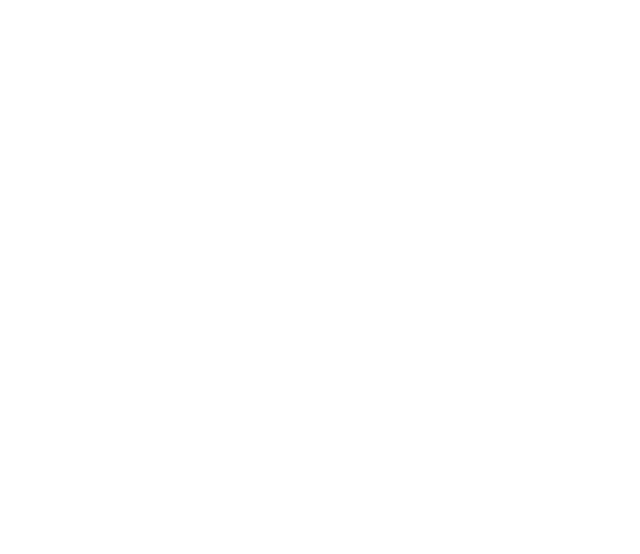
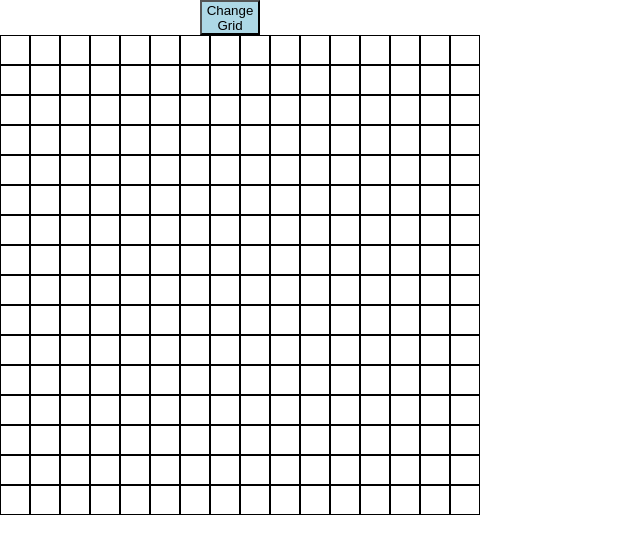
Before and after one commit to heritio/etch-a-sketch, a plain HTML site: page index.html in a window 1280 px wide. Shown: the whole page, without its empty margins (0-640 px from the left). Drawn offline with Linux system fonts and the light colour scheme.

Commit message:
Added functions to create divs and give class for changing color and also eventlistener for changing grid

```diff
--- a/index.html
+++ b/index.html
@@ -3,12 +3,14 @@
 <head>
     <meta charset="UTF-8">
     <meta name="viewport" content="width=device-width, initial-scale=1.0">
-    <title>Document</title>
+    <title>Etch A Sketch</title>
+    <link rel="stylesheet" href="style.css">
 </head>
 <body>
+    <button id="changegrid">Change Grid</button>
+    <div id="container">
+    </div>
 
-
-
-    <script src="script.js"></script>
+<script src="script.js"></script>
 </body>
 </html>
--- a/script.js
+++ b/script.js
@@ -0,0 +1,43 @@
+
+//Innitialize variables for container and button for changing grid
+let container = document.getElementById("container");
+let changeGrid = document.getElementById("changegrid");
+makeDiv();
+let gridAmount;
+
+//Eventlistener for clearing canvas and asking for amount of squares
+changeGrid.addEventListener("click", () => {
+   clearDIvs(".gridborder");
+   gridAmount = +prompt("How many squares?");
+   makeDiv(gridAmount);
+   changecolor();
+
+});
+
+function clearDIvs(classname){
+  //remove divs with apropriate classname
+  var elementsForRemoval = document.querySelectorAll(classname);
+  for(let k = 0; k < elementsForRemoval.length; k++){
+      elementsForRemoval[k].remove();
+  }
+}
+
+
+//this makes a div with the help of loop.
+function makeDiv(gridAmount = 16){
+for(let i = 0; i <= (((gridAmount * gridAmount) - 1) || 100); i++){
+    let div = document.createElement("div");
+   div.classList.add("gridborder");
+   container.append(div);
+}
+}
+
+//This is eventlistener for changing color
+function changecolor(){
+   let gridDivs = document.querySelectorAll(".gridborder");
+gridDivs.forEach(div => div.addEventListener("mouseover", e => {
+    e.target.classList.add("changecolor");
+}))
+}
+
+changecolor();
--- a/style.css
+++ b/style.css
@@ -0,0 +1,31 @@
+*{
+    margin: 0;
+    padding: 0;
+    box-sizing: border-box;
+}
+
+
+#container{
+    width: fit-content;
+    height: fit-content;
+    display: grid;
+    grid-template-columns: repeat(16, 1fr);
+    grid-template-rows: repeat(16, 1fr);
+}
+.gridborder{
+    border: 1px solid black;
+    height: 30px;
+    width: 30px;
+}
+
+.changecolor{
+    background-color: black;
+}
+
+button{
+    width: 60px;
+    height: 35px;
+    background-color: lightblue;
+    color: black;
+    margin-left: 200px;
+}
```
